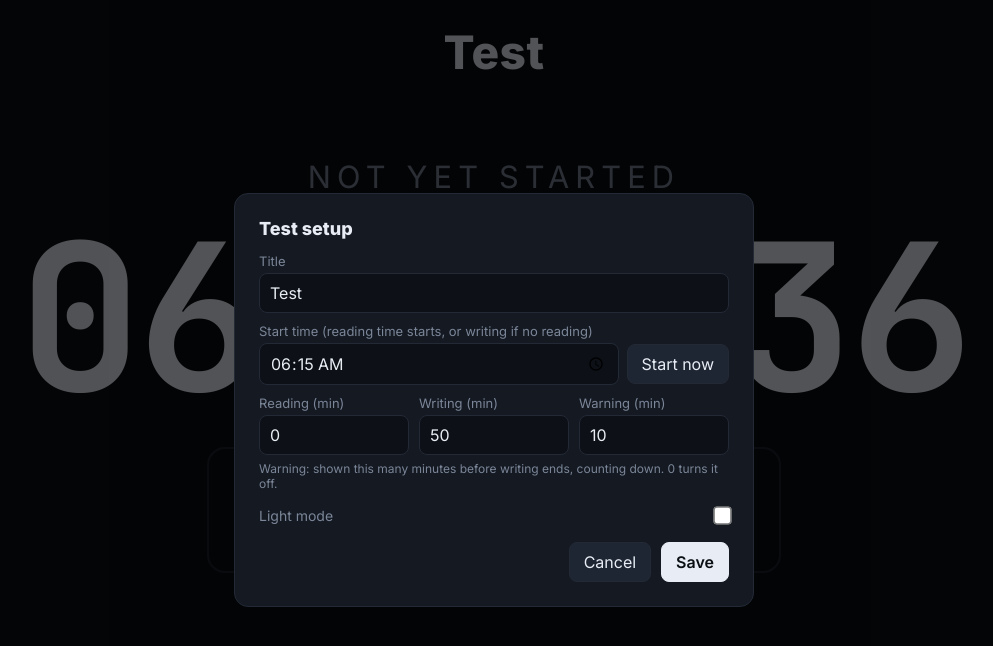
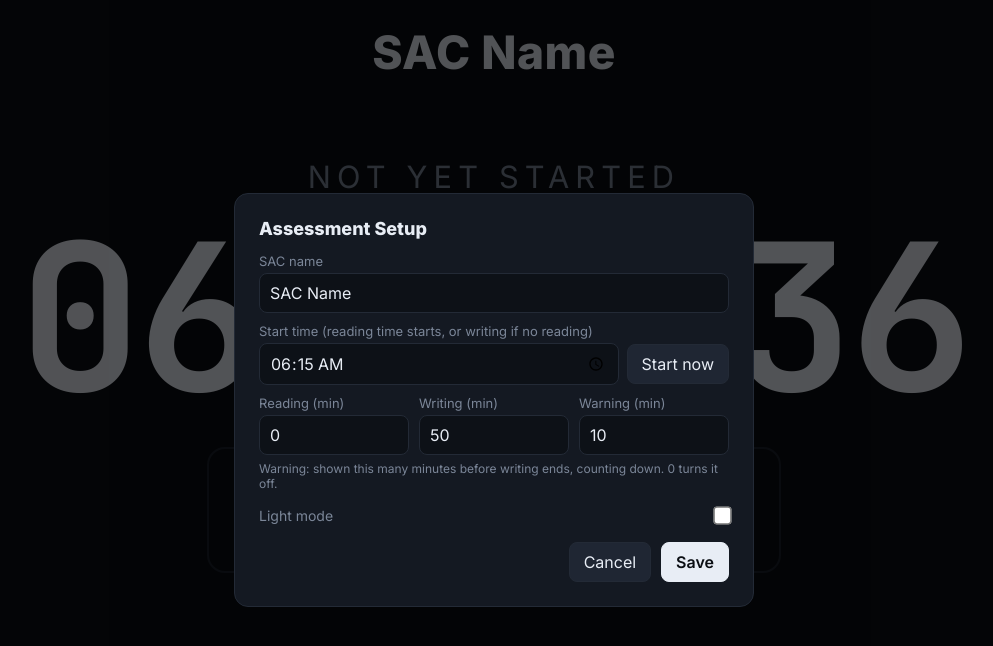
Before and after one commit to TheVoiceOfBurden/exam-clock, a plain HTML site: page small.html in a window 1280 px wide. Shown: the whole page, without its empty margins (146-1139 px from the left). Drawn offline with Linux system fonts and the light colour scheme.

Commit message:
Small room: rename to Assessment Setup, default title SAC Name
Co-Authored-By: Claude Opus 5.5 <noreply@anthropic.com>
Claude-Session: https://claude.ai/code/session_01BmsQBK7FpZTb7EvN1NEqgR

```diff
--- a/small.html
+++ b/small.html
@@ -69,7 +69,7 @@
 <body class="clean">
 <div class="wrap">
   <header>
-    <div id="examTitle">Test</div>
+    <div id="examTitle">SAC Name</div>
   </header>
 
   <section class="center">
@@ -85,7 +85,7 @@
   <footer>
     <div class="keys"><kbd>S</kbd> setup · <kbd>N</kbd> start now · <kbd>⌘F</kbd>/<kbd>Ctrl+F</kbd> full screen · <a href="./">Exam room (with toilet signs)</a></div>
     <div>
-      <button id="btnSetup">Test setup</button>
+      <button id="btnSetup">Assessment Setup</button>
       <button id="btnFull" title="Cmd+F / Ctrl+F">Full screen</button>
     </div>
   </footer>
@@ -93,8 +93,8 @@
 
 <div class="modal" id="setup">
   <div class="card">
-    <h2>Test setup</h2>
-    <label>Title</label>
+    <h2>Assessment Setup</h2>
+    <label>SAC name</label>
     <input id="inTitle" placeholder="Year 12 Software Development — SAC 2">
     <label>Start time (reading time starts, or writing if no reading)</label>
     <div class="startrow">
@@ -133,7 +133,7 @@
   // First use on this laptop: suggest the next 5-minute mark, and open setup straight away.
   const nextFive = () => { const d = new Date(Date.now() + 5*60000); d.setMinutes(Math.ceil(d.getMinutes()/5)*5, 0, 0); return hm(d); };
   const saved = store.get(null);
-  let cfg = saved || { title:'Test', start: nextFive(), read:0, write:50, warn:10, light:false };
+  let cfg = saved || { title:'SAC Name', start: nextFive(), read:0, write:50, warn:10, light:false };
 
   function times(){
     const [h,m] = (cfg.start||'00:00').split(':').map(Number);
@@ -145,7 +145,7 @@
 
   function render(){
     const {s,w,e} = times();
-    $('examTitle').textContent = cfg.title || 'Test';
+    $('examTitle').textContent = cfg.title || 'SAC Name';
     $('vRead').textContent  = hm(s)+' – '+hm(w);
     $('vWrite').textContent = hm(w)+' – '+hm(e);
     $('tbRead').classList.toggle('hidden', !(cfg.read > 0));
@@ -190,7 +190,7 @@
   function closeSetup(){ $('setup').classList.remove('open'); }
   function save(){
     cfg = {
-      title: $('inTitle').value.trim() || 'Test',
+      title: $('inTitle').value.trim() || 'SAC Name',
       start: $('inStart').value || nowHM(),
       read:  Math.max(0, parseInt($('inRead').value)  || 0),
       write: Math.max(1, parseInt($('inWrite').value) || 50),
```
